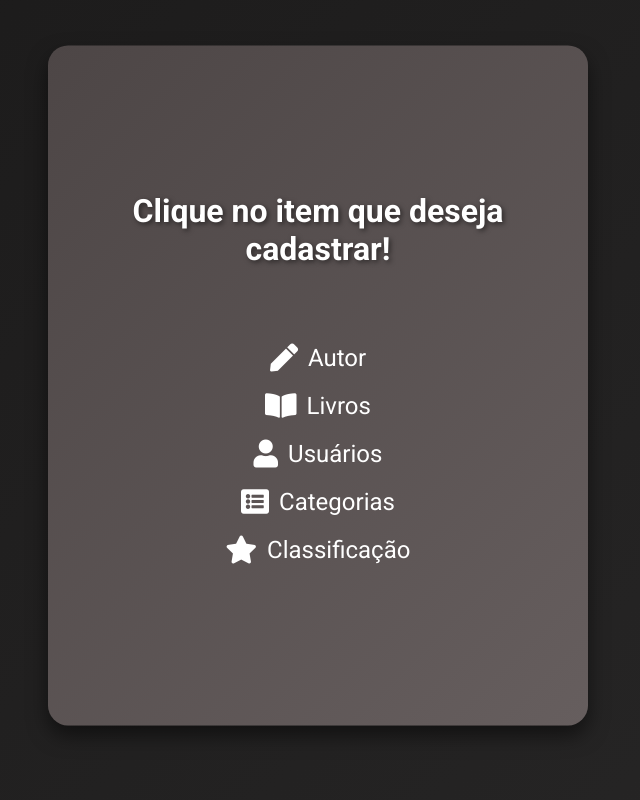
After one commit to EduardoSBM/Back-end, a PHP site: page /menu.html in a window 1280 px wide. The commit adds this page. Shown: the whole page, without its empty margins (322-962 px from the left). Run offline with PHP 8.4, Linux system fonts and the light colour scheme.

Commit message:
quase finalizando projeto, mostrar toda hr e dupli ca o livro

```diff
--- a/livraria/index.css
+++ b/livraria/index.css
@@ -22,7 +22,7 @@
 
 .linha1{
     width: 100%;
-    height: 6%;
+    height: 10%;
     background-color: rgb(102, 94, 94);
     display: flex;
     justify-content: center;
--- /dev/null
+++ b/livraria/menu.css
@@ -0,0 +1,87 @@
+body {
+    display: flex;
+    align-items: center;
+    justify-content: center;
+    background: linear-gradient(135deg, #1b1a1a, #272626);
+    margin: 0;
+    font-family: 'Roboto', sans-serif;
+    height: 100vh;
+    overflow: hidden;
+}
+
+#container {
+    background: linear-gradient(135deg, rgb(77, 70, 70), rgb(102, 94, 94));
+    border-radius: 20px;
+    box-shadow: 0 10px 20px rgba(0, 0, 0, 0.5);
+    height: 640px;
+    width: 500px;
+    display: flex;
+    flex-direction: column;
+    justify-content: center;
+    align-items: center;
+    text-align: center;
+    padding: 20px;
+    animation: float 5s ease-in-out infinite;
+}
+
+@keyframes float {
+    0%, 100% {
+        transform: translateY(0);
+    }
+    50% {
+        transform: translateY(-20px);
+    }
+}
+
+h1 {
+    color: #ffffff;
+    margin-bottom: 40px;
+    font-weight: 700;
+    font-size: 32px;
+    text-shadow: 2px 2px 5px rgba(0, 0, 0, 0.5);
+}
+
+ul {
+    list-style: none;
+    padding: 0;
+}
+
+ul li {
+    margin: 20px 0;
+}
+
+a {
+    text-decoration: none;
+    color: #ffffff;
+    font-size: 24px;
+    font-weight: 400;
+    transition: color 0.3s, transform 0.3s;
+    display: flex;
+    align-items: center;
+    justify-content: center;
+}
+
+a i {
+    margin-right: 10px;
+    font-size: 28px;
+    transition: transform 0.3s;
+}
+
+a:hover {
+    color: #ce0f0f;
+    transform: scale(1.1);
+}
+
+a:hover i {
+    transform: rotate(360deg);
+}
+
+a:active {
+    color: #ce0f0f;
+}
+
+form {
+    width: 100%;
+    display: flex;
+    justify-content: center;
+}
--- /dev/null
+++ b/livraria/menu.html
@@ -0,0 +1,25 @@
+<!DOCTYPE html>
+<html lang="en">
+    <meta charset="utf-8">
+    <head>
+        <link rel="stylesheet" href="menu.css">
+        <title>Menu de Cadastros</title>
+        <link href="https://fonts.googleapis.com/css2?family=Roboto:wght@300;400;700&display=swap" rel="stylesheet">
+        <link href="https://cdnjs.cloudflare.com/ajax/libs/font-awesome/5.15.3/css/all.min.css" rel="stylesheet">
+    </head>
+    <body>
+        <div id="container">
+            <h1>Clique no item que deseja cadastrar!</h1>
+            <form name="formulario" method="post" action="categoria.php">
+                <ul>
+                    <li><a href="cad_autores/cad_autor.php"><i class="fas fa-pen"></i> Autor</a></li>
+                    <li><a href="cad_livros/cad_livro.php"><i class="fas fa-book-open"></i> Livros</a></li>
+                    <li><a href="CrudUser/cad_usuarios.php"><i class="fas fa-user"></i> Usuários</a></li>
+                    <li><a href="cad_categoria/cad_categoria.php"><i class="fas fa-list-alt"></i> Categorias</a></li>
+                    <li><a href="cad_classificacao/cad_classificacao.php"><i class="fas fa-star"></i> Classificação</a></li>
+
+                </ul>
+            </form>
+        </div>
+    </body>
+</html>
```
Also changed, not shown: livraria/Login.php (+36 -18 lines), livraria/indexx.php (+8 -33 lines), livraria/menu_cad.html (deleted, +0 -11 lines).
